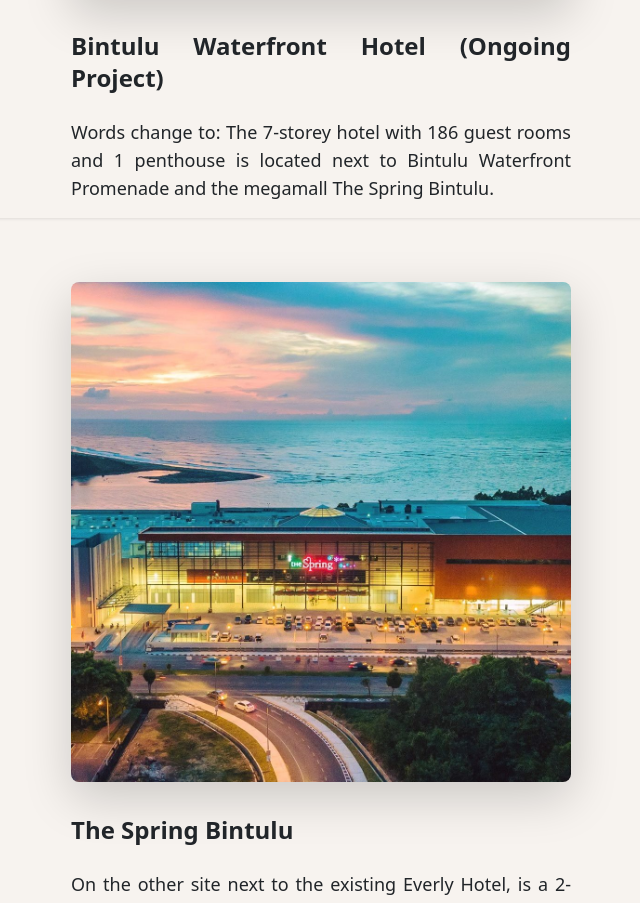
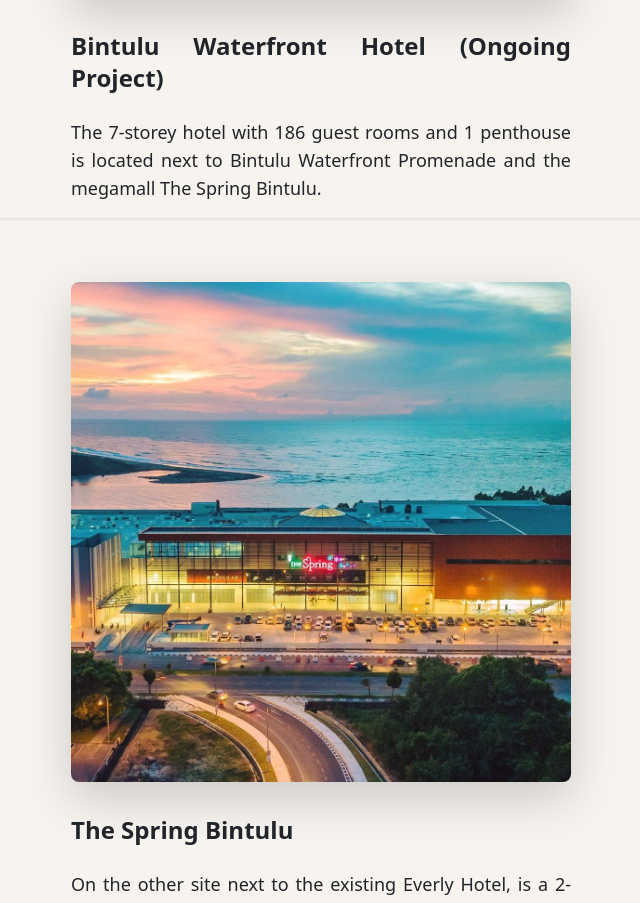
Before and after one commit to anuj-1998/zenya, a React (Vite) app: page /projects/commercial in a window 1280 px wide. Shown: the part 8941-9844 px from the top of the page, without its empty margins (319-959 px from the left). Built offline with nearby package versions, Linux system fonts and the light colour scheme.

Commit message:
changes on main

```diff
--- a/src/CommercialProjectsPage.tsx
+++ b/src/CommercialProjectsPage.tsx
@@ -163,7 +163,7 @@ const projects = [
   {
     image: commercial20,
     title: 'Bintulu Waterfront Hotel (Ongoing Project)',
-    text: "Words change to: The 7-storey hotel with 186 guest rooms and 1 penthouse is located next to Bintulu Waterfront Promenade and the megamall The Spring Bintulu.",
+    text: "The 7-storey hotel with 186 guest rooms and 1 penthouse is located next to Bintulu Waterfront Promenade and the megamall The Spring Bintulu.",
     reverse: false,
     border:true
   },
```
